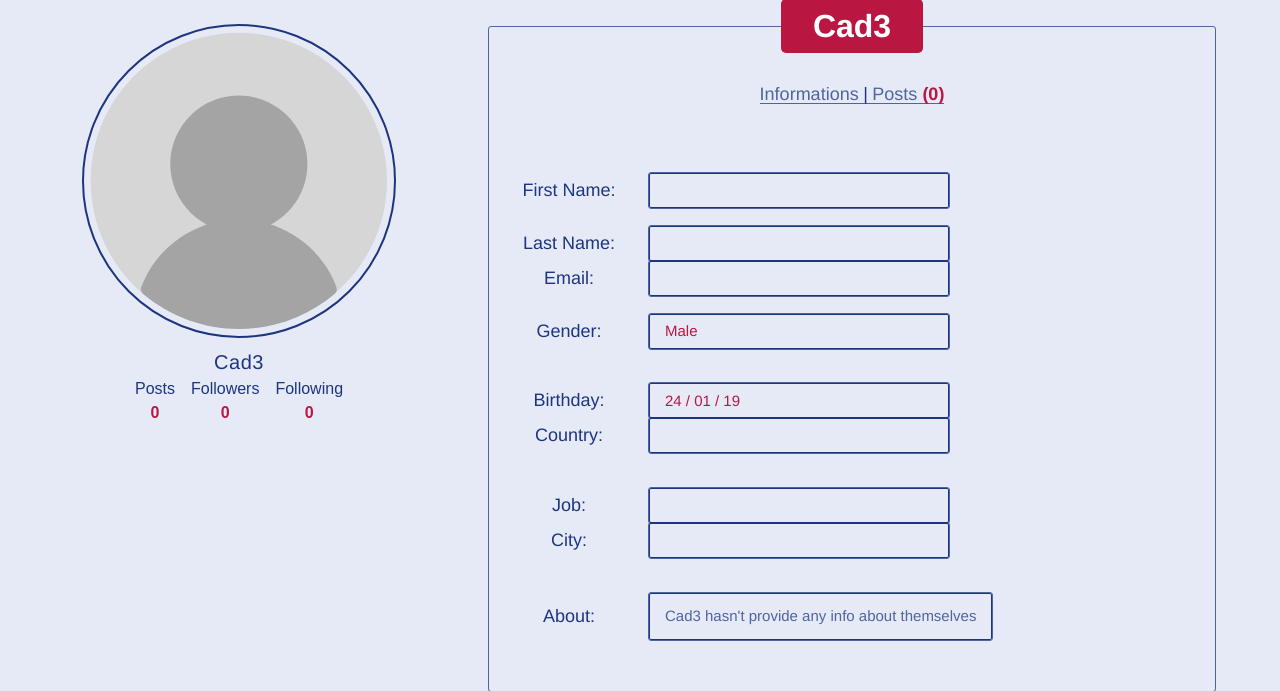
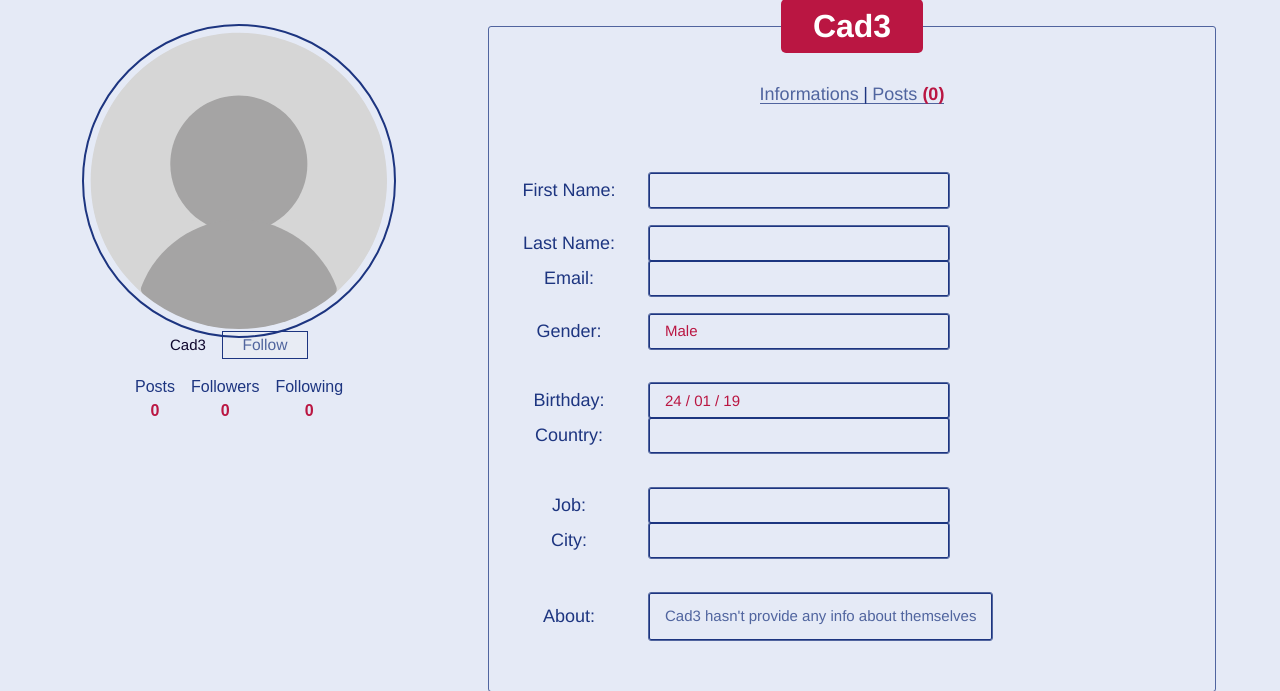
Before and after one commit to VPontis15/BlogSphere, a Django app: a page that uses accounts/templates/account/otherUsersProfile.html in a window 1280 px wide. Shown: the part 125-816 px from the top of the page. Run offline with Django 5.2, Linux system fonts and the light colour scheme; data comes from the database, SQL or seed files in the repository; some libraries are stand-ins or nearby versions.

Commit message:
add follow button

```diff
--- a/accounts/templates/account/otherUsersProfile.html
+++ b/accounts/templates/account/otherUsersProfile.html
@@ -22,13 +22,30 @@
 {% else %}
 <img class="no-picture no-picture-othersUser-profile" src="{% static 'images/no-profile-picture.svg' %}" alt="">
 {% endif %}
+<div class="row user-details">
 {% if user_profile.first_name and user_profile.last_name %}
 <span class="user-fullname">
    {{user_profile.first_name}} {{user_profile.last_name}}
    {% else %}
-   <span class="user-fullname">  {{user_profile}} </span>
+     {{user_profile}}
       </span>
       {% endif %}
+      <form method="POST" action="">
+        {% csrf_token %}
+        {% if user_profile in request.user.profile.following.all %}
+    <button class="follow-status" >
+        Followed
+      </button>
+      {% else %}
+      <button class="follow-status" >
+      Follow
+    </button>
+      {% endif %}
+      </form>
+
+
+      </div>
+    {% comment %} ADD follow status {% endcomment %}
 <div>
     <div role="table" class="table">
       <div role="col" class="col">
--- a/accounts/templates/account/user_informations.html
+++ b/accounts/templates/account/user_informations.html
@@ -4,6 +4,7 @@
     <p> {% if user_profile.first_name%}{{user_profile.first_name}} {% endif %}</p>
     <h3 for="last_name">Last Name:</h3>
     <p>  {% if user_profile.last_name%}{{user_profile.last_name}} {% endif %}</p>
+
   </div>
 
     <div class="col-user-details">
--- a/static/otherUserProfile.css
+++ b/static/otherUserProfile.css
@@ -1,11 +1,9 @@
 .user-profile {
-
   display: grid;
   grid-template-columns: 23.5rem 1fr;
   gap: 3rem;
   align-items: start;
 }
-
 
 .links {
   text-align: center;
@@ -15,37 +13,41 @@
   font-size: 1.125rem;
   width: max-content;
   display: flex;
-    gap: .25em;
+  gap: 0.25em;
   margin-bottom: 2.75em;
 }
-
 
 .slash {
   color: var(--heading-clr);
 }
 
-
 .links a.links-user {
   color: var(--main-clr-light);
-
-
 }
 
-
-.row:has(p.about){
+.row:has(p.about) {
   padding-right: 2.8em;
 }
 
-
 p.about {
   color: var(--accent-clr) !important;
-    padding-block: .75em !important;
+  padding-block: 0.75em !important;
   line-height: 1.4;
 }
 
+.follow-status {
+  font-size: var(--fs-450);
+  color: var(--main-clr-light);
+  padding: 0.25em 1.25em;
+  border: 1px solid var(--main-clr);
+  transition: all 0.125s ease-in;
+}
 
-
-
+.follow-status:hover {
+  background-color: var(--main-clr);
+  color: #fff;
+  font-weight: 700;
+}
 
 fieldset {
   border: none;
@@ -53,71 +55,60 @@ fieldset {
 
 .user-image-container {
   max-width: 350px;
-    margin-top: var(--gutter-y-600)
+  margin-top: var(--gutter-y-600);
 }
 
-
-
- .user-image, .no-picture-othersUser-profile {
-    max-width:350px !important;
-    width:100%;
-    outline:2px solid var(--heading-clr);
+.user-image,
+.no-picture-othersUser-profile {
+  max-width: 350px !important;
+  width: 100%;
+  outline: 2px solid var(--heading-clr);
   outline-offset: 5px;
   border-radius: 10px;
   aspect-ratio: 1 / 1;
   object-fit: cover;
   object-position: center;
   margin-inline: auto;
-
 }
 
-
-
+.user-profile .user-details {
+  margin: 0;
+  align-items: center;
+  justify-content: center;
+}
 
 .about-default {
- color:  var(--main-clr-light) !important;
- padding-block: .75em !important;
+  color: var(--main-clr-light) !important;
+  padding-block: 0.75em !important;
 }
 
 .border-fieldset {
   border: 1px solid var(--main-clr-light);
-   margin-inline:auto;
+  margin-inline: auto;
   padding-block: 2em;
   min-height: 682px;
 }
 
-
 .user-information {
   display: grid;
-
 }
 
 fieldset {
   border-radius: 3px;
-
 }
 
-
 fieldset legend {
-
   text-align: center;
 
   display: block;
   background: var(--accent-clr);
   color: var(--nav-text-clr);
-    font-weight:600;
-    padding: .1em 1em ;
+  font-weight: 600;
+  padding: 0.1em 1em;
   margin-inline: auto;
   font-size: 2rem;
   border-radius: 5px;
-
-
-
-
-
 }
-
-
 
 .no-picture {
   max-width: 300px !important;
@@ -126,13 +117,12 @@ fieldset legend {
   object-position: center;
 }
 
-
-.user-fullname{
+.user-fullname {
   display: block;
-    color:var(--main-clr);
+  color: var(--main-clr);
   font-size: var(--fs-550);
   text-align: center;
-    letter-spacing: .5px;
+  letter-spacing: 0.5px;
   margin-top: var(--gutter-y-300);
 }
 
@@ -141,14 +131,9 @@ fieldset legend {
   text-align: center;
   color: rgb(110, 102, 137);
   font-size: var(--fs-300);
-    letter-spacing: .5px;
+  letter-spacing: 0.5px;
   line-height: 1.2;
-
 }
-
-
-
-
 
 .row {
   display: flex;
@@ -157,20 +142,15 @@ fieldset legend {
   margin-bottom: 1.25em;
 }
 
-
 .col-user-details {
   display: grid;
   grid-template-columns: 10rem 1fr;
   align-items: center;
   row-gap: 1.125rem;
-
-
-
 }
 
-
-
-.post-count, .link-active {
+.post-count,
+.link-active {
   color: var(--accent-clr) !important;
   font-weight: 700;
 }
@@ -180,14 +160,9 @@ fieldset legend {
   font-weight: 700;
 }
 
-
-
-
-.row:not(:last-child){
-    margin-bottom: var(--gutter-y-300)
+.row:not(:last-child) {
+  margin-bottom: var(--gutter-y-300);
 }
-
-
 
 h3 {
   text-align: center;
@@ -196,26 +171,19 @@ h3 {
   font-size: 1.125rem;
 }
 
-
-
-
 input:disabled {
-    border:1px solid rgba(110, 102, 137, 0.371);
+  border: 1px solid rgba(110, 102, 137, 0.371);
 }
-
-
 
 .about-container > h3 {
   align-self: start;
-
 }
-
 
 .col-user-details p {
   display: inline-flex;
   align-items: center;
   color: var(--accent-clr);
-    padding: .15em 1em;
+  padding: 0.15em 1em;
   min-width: 300px;
   outline: 1px solid var(--main-clr-light);
   border-radius: 2px;
@@ -223,19 +191,15 @@ input:disabled {
   border: 1px solid var(--main-clr);
 }
 
-
 .table {
   display: grid;
-    grid-template-columns: repeat(3, .1fr);
+  grid-template-columns: repeat(3, 0.1fr);
   text-align: center;
   gap: 1rem;
   justify-content: center;
   font-weight: 100;
   font-family: Arial, Helvetica, sans-serif;
-
 }
-
-
 
 .th {
   font-size: var(--fs-500);
@@ -247,15 +211,11 @@ input:disabled {
   font-weight: 700;
 }
 
-
-
-
-
 .blogs {
   display: grid;
   grid-auto-flow: column;
   overflow-x: scroll;
-    scroll-snap-align:start;
+  scroll-snap-align: start;
   padding-inline: 1.25em;
   scroll-snap-type: mandatory;
   align-items: center !important;
```
Lines whose indentation alone changed are shown as unchanged.
